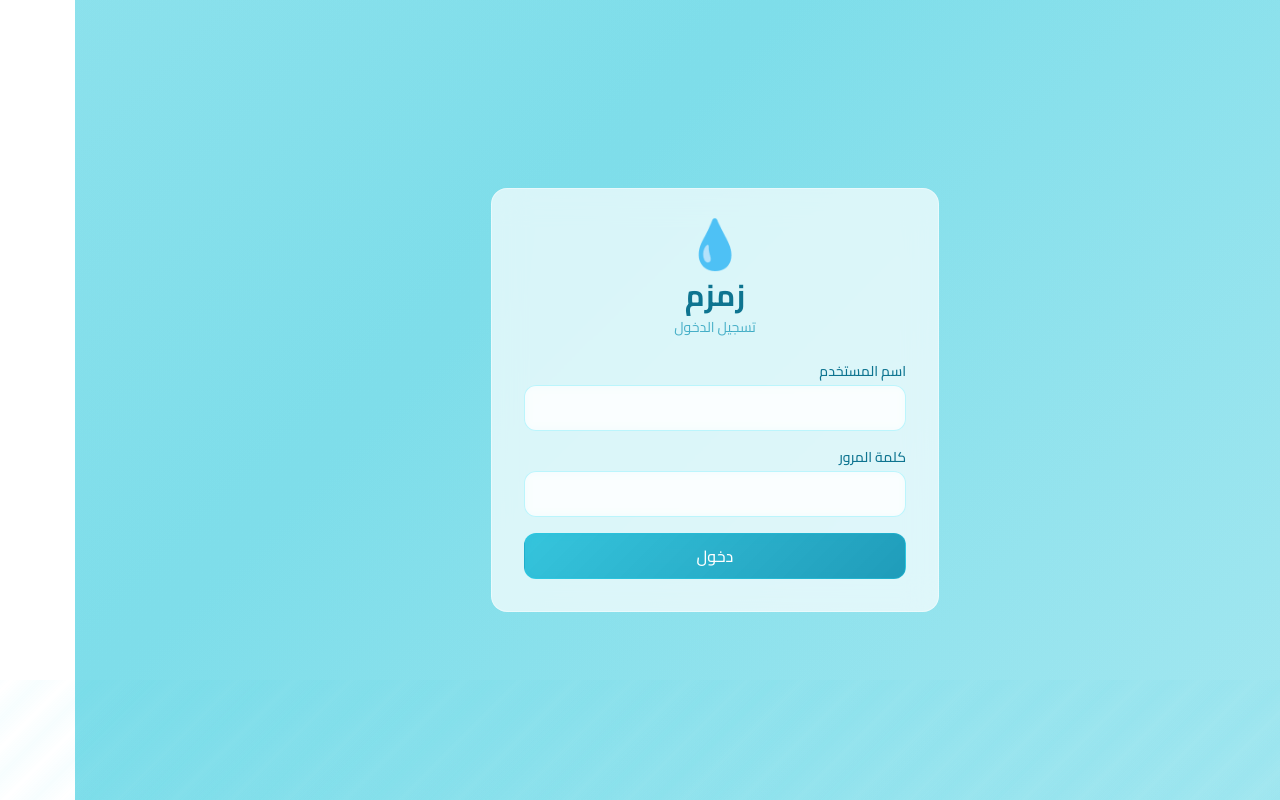
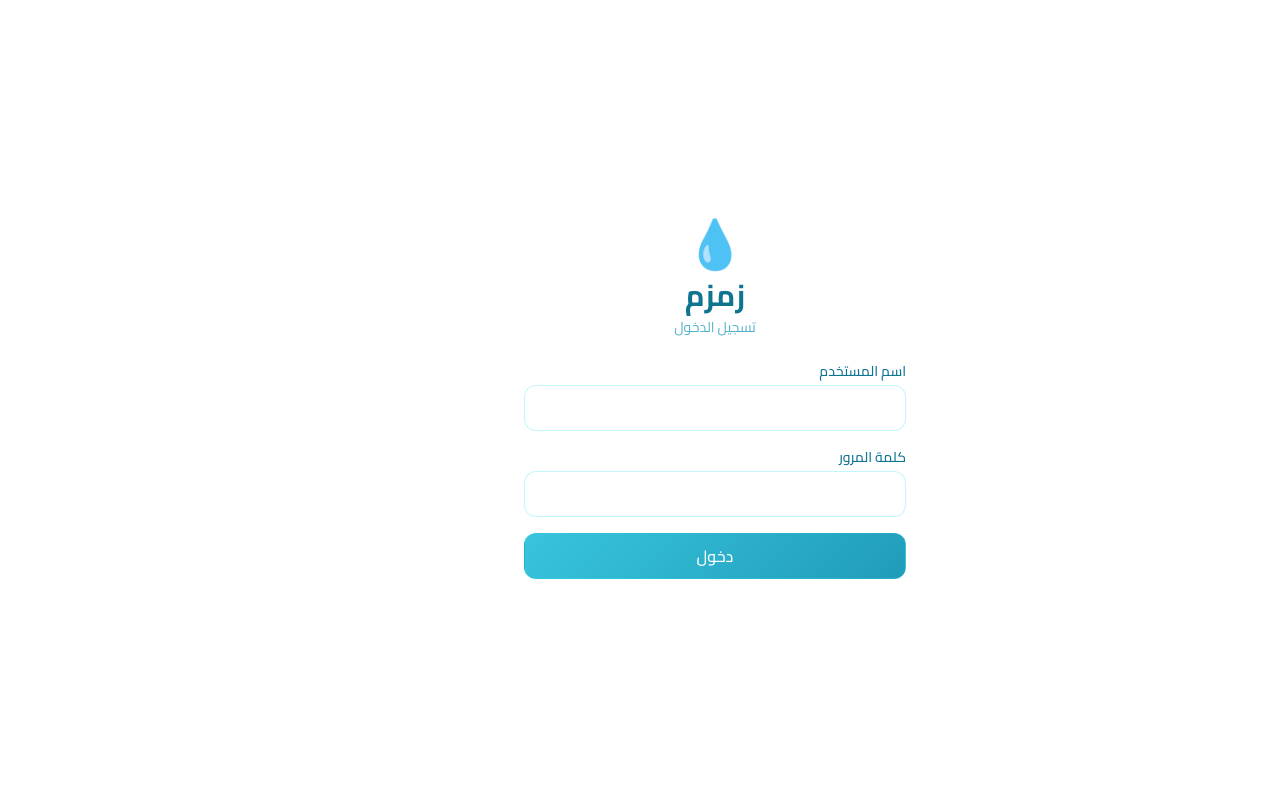
Before and after one commit to AbsoluteZero000/dar-zamzam, a Next.js app in the folder frontend/: page /login in a window 1280 px wide. Built offline with nearby package versions, Linux system fonts and the light colour scheme; no server answers.

Commit message:
white background

```diff
--- a/frontend/src/app/globals.css
+++ b/frontend/src/app/globals.css
@@ -8,63 +8,8 @@ html {
 
 body {
   @apply text-gray-800;
-  background: linear-gradient(135deg, #e0f7fa 0%, #b2ebf2 30%, #80deea 60%, #e0f7fa 100%);
-  background-size: 400% 400%;
-  animation: gradientShift 15s ease infinite;
+  background: #ffffff;
   min-height: 100vh;
-}
-
-@keyframes gradientShift {
-  0% { background-position: 0% 50%; }
-  25% { background-position: 50% 0%; }
-  50% { background-position: 100% 50%; }
-  75% { background-position: 50% 100%; }
-  100% { background-position: 0% 50%; }
-}
-
-.wave-bg {
-  position: relative;
-  overflow-x: hidden;
-}
-
-.wave-bg::before {
-  content: '';
-  position: fixed;
-  top: 0;
-  left: 0;
-  width: 200%;
-  height: 100%;
-  background: repeating-linear-gradient(
-    90deg,
-    transparent 0px,
-    rgba(34, 211, 238, 0.03) 1px,
-    transparent 2px
-  );
-  pointer-events: none;
-  z-index: 0;
-}
-
-.wave-bg::after {
-  content: '';
-  position: fixed;
-  bottom: 0;
-  left: 0;
-  width: 200%;
-  height: 120px;
-  background: repeating-linear-gradient(
-    -45deg,
-    transparent 0px,
-    rgba(34, 211, 238, 0.04) 20px,
-    transparent 40px
-  );
-  animation: waveSlide 8s linear infinite;
-  pointer-events: none;
-  z-index: 0;
-}
-
-@keyframes waveSlide {
-  0% { transform: translateX(0); }
-  100% { transform: translateX(-50%); }
 }
 
 .glass {
```
